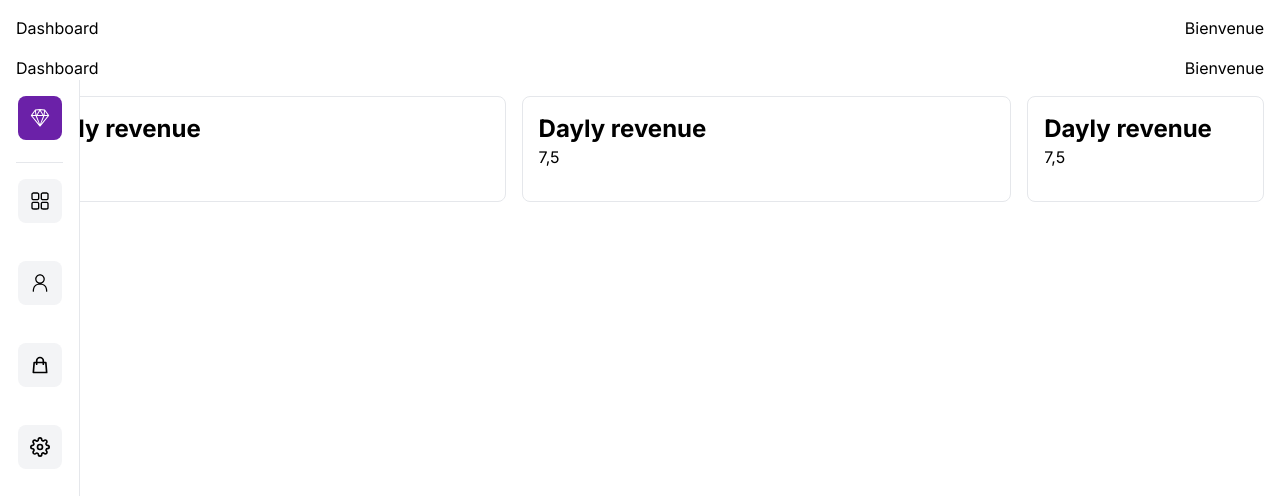
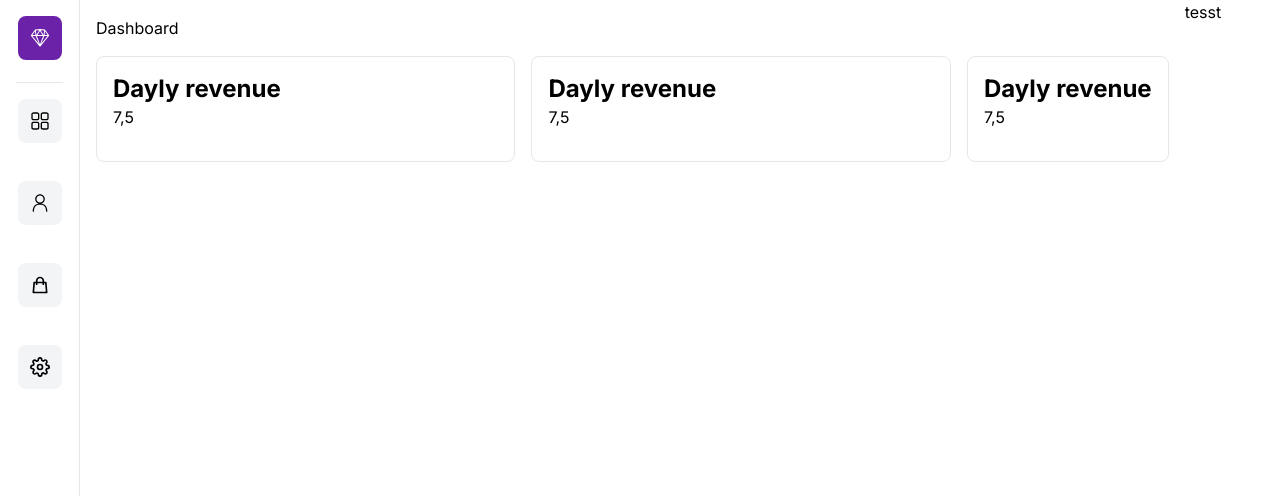
Before and after one commit to IGSparkew/ChallengeSlack-LogiOpti, a Next.js app in the folder front-end/logi-opti/: page /client in a window 1280 px wide. Shown: the top 496 px of the page. Built offline with nearby package versions, Linux system fonts and the light colour scheme.

Commit message:
front v2

```diff
--- a/front-end/logi-opti/src/app/client/chauffeur/page.js
+++ /dev/null
@@ -1,23 +0,0 @@
-'use client';
-import Link from "next/link";
-// import Layout from "./components/Layout";
-import Header from "@/app/components/Header";
-import Sidebar from "@/app/components/Sidebar";
-import TopCards from "@/app/components/TopCards";
-
-export default function Chauffeur() {
-    return (
-
-        <main>
-            {/* <Layout /> */}
-            <Header />
-            <Sidebar />
-
-
-        </main>
-
-        // <Link href="/chauffeur" replace>
-        //     Dashboard
-        // </Link>
-    );
-}
--- a/front-end/logi-opti/src/app/client/page.js
+++ b/front-end/logi-opti/src/app/client/page.js
@@ -1,15 +1,18 @@
-// import Layout from "./components/Layout";
+
 import Header from "../components/Header";
 import Sidebar from "../components/Sidebar";
 import TopCards from "../components/TopCards";
 
 export default function Client() {
     return (
-        <main>
-            {/* <Layout /> */}
-            <Header />
+        <main className="flex">
+
             <Sidebar />
-            <TopCards />
+            <div>
+                <Header />
+                <TopCards />
+
+            </div>
             <div> tesst </div>
         </main>
     );
--- a/front-end/logi-opti/src/app/components/Header.js
+++ b/front-end/logi-opti/src/app/components/Header.js
@@ -4,7 +4,7 @@ const Header = () => {
     return (
         <div className="flex justify-between px-4 pt-4">
             <h2>Dashboard</h2>
-            <div>Bienvenue</div>
+            {/* <div>Bienvenue</div> */}
         </div>
     )
 }
--- a/front-end/logi-opti/src/app/layout.js
+++ b/front-end/logi-opti/src/app/layout.js
@@ -1,6 +1,5 @@
 import { Inter } from 'next/font/google'
 import './globals.css'
-import Header from './components/Header'
 
 const inter = Inter({ subsets: ['latin'] })
 
@@ -12,7 +11,7 @@ export const metadata = {
 export default function RootLayout({ children }) {
   return (
     <html lang="en">
-      <Header />
+
       <body className={inter.className}>{children}</body>
     </html>
   )
```
